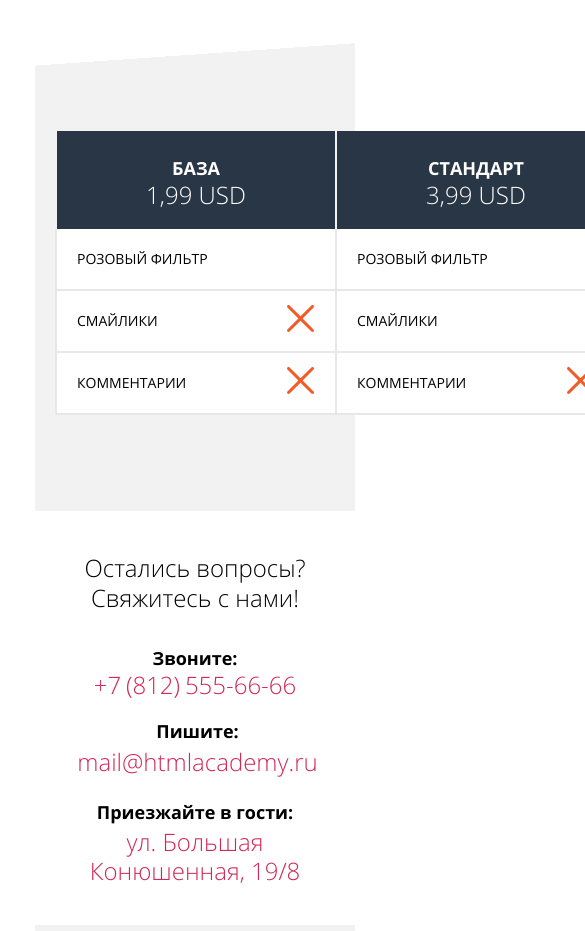
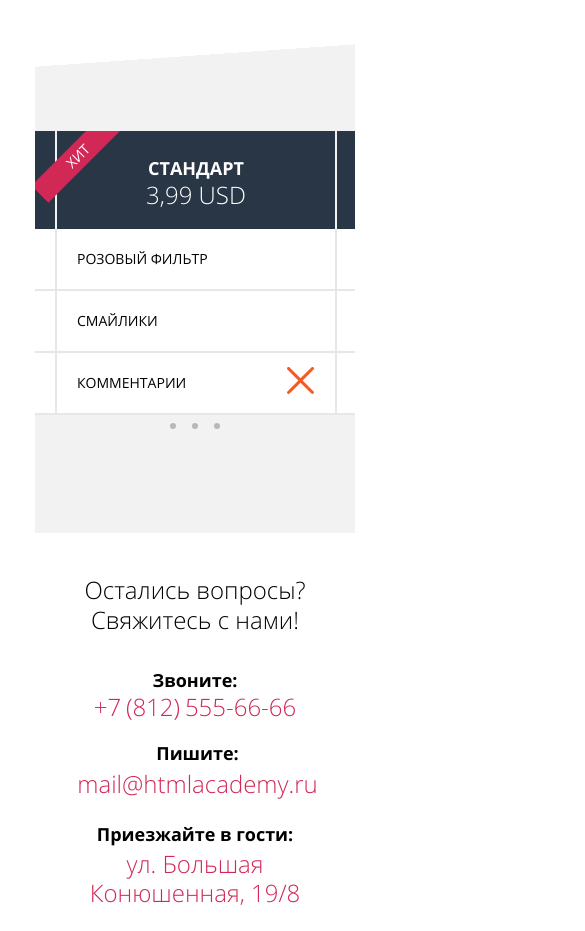
Before and after one commit to korney197823/31353-pink, a website: page index.html in a window 390 px wide. Shown: the part 2040-2971 px from the top of the page, 585 px wide, since content can reach past the window. Drawn offline with nearby package versions, Linux system fonts and the light colour scheme; files that its build step writes are made by us from their sources; files whose address does not match are found by name.

Commit message:
Made plans-slider and hit-stiker

```diff
--- a/index.html
+++ b/index.html
@@ -124,6 +124,9 @@
   </section>
 
 <article class="plans">
+  <input type="radio" name="slider" id="se1" class="plans__input"/>
+  <input type="radio" name="slider" id="se2" class="plans__input" checked/>
+  <input type="radio" name="slider" id="se3" class="plans__input"/>
   <div class="plans__wrap">
     <section class="plan plan--name-column">
       <div class="plan__title plan__title--empty">
@@ -170,6 +173,11 @@
       </ul>
     </section>
   </div>
+  <div class="plans__controls">
+    <label for="se1">1</label>
+    <label for="se2">2</label>
+    <label for="se3">3</label>
+   </div>
 </article>
 
 <footer class="footer-index">
--- a/sass/blocks/_plan.scss
+++ b/sass/blocks/_plan.scss
@@ -38,7 +38,22 @@
   &--empty {
     display: none;
   }
+  &--hit {
+    position: relative;
+  }
+  &--hit::before {
+    position: absolute;
+    left: -33px;
+    top: 13px;
+    content: 'ХИТ';
+    width: 108px;
+    transform: rotate(-45deg);
+    background-color: $pink;
+    color: $white;
+    font-size: 14px;
+  }
 }
+
 
 .plan__name {
   display: block;
--- a/sass/blocks/_plans.scss
+++ b/sass/blocks/_plans.scss
@@ -14,6 +14,7 @@
   }
 }
 .plans__wrap {
+  overflow: hidden;
   display: flex;
   padding-left: 20px;
   padding-right: 20px;
@@ -27,3 +28,37 @@
     padding: 0;
   }
 }
+.plans__input {
+  display: none;
+}
+.plans__input:nth-child(2):checked ~ .plans__wrap .plan {
+  @media (max-width: 699px) {
+    transform: translateX(-100%);
+  }
+
+}
+.plans__input:nth-child(3):checked ~ .plans__wrap .plan {
+  @media (max-width: 699px) {
+    transform: translateX(-200%);
+  }
+}
+.plans__controls {
+  display: flex;
+  justify-content: center;
+
+  @media ($tablet-width) {
+    display: none;
+  }
+}
+.plans__controls label {
+  margin: 5px;
+  width: 12px;
+  height: 12px;
+  border: 3px solid $gray;
+  background-color: #b5b9be;
+  border-radius: 50%;
+  font-size: 0;
+}
+.plans__input:checked ~ label {
+  border-color: $darkblue;
+}
```
